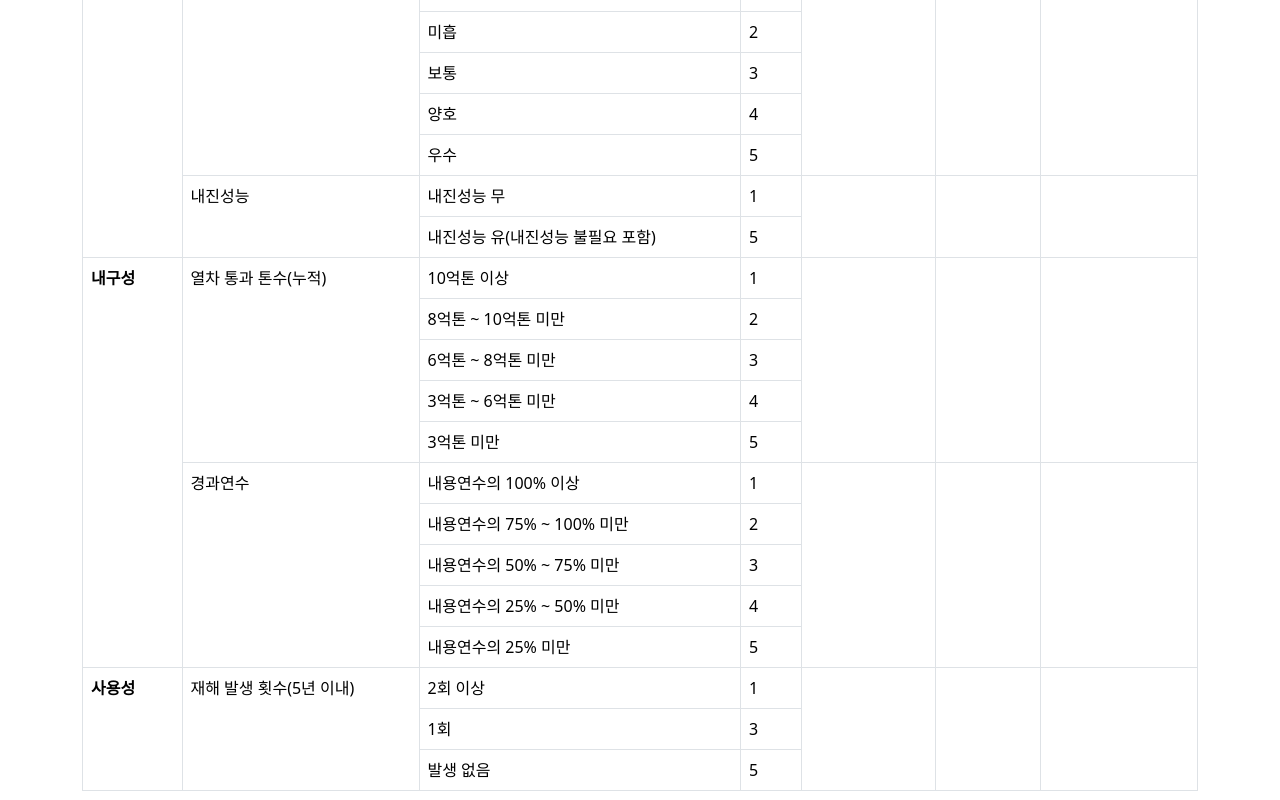
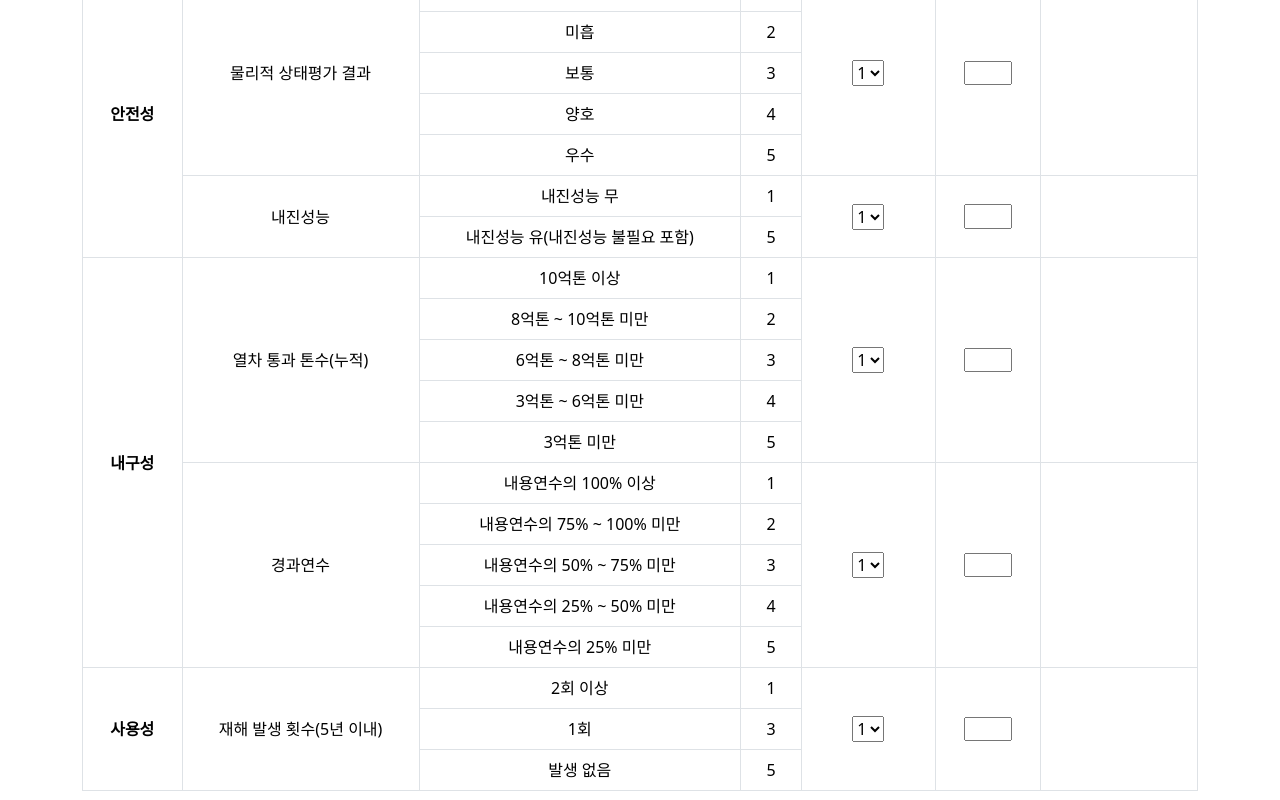
Before and after one commit to yeo99/goldline-perf-check-fe, a React (Create React App) app: page /main/check in a window 1280 px wide. Shown: the part 740-1540 px from the top of the page. Built offline with nearby package versions, Linux system fonts and the light colour scheme; no server answers; a web font is replaced by a local one.

Commit message:
[ADD] 테이블 점수계산 코드 작성중 커밋

```diff
--- a/src/index.css
+++ b/src/index.css
@@ -1,5 +1,6 @@
 @import './fonts/font.scss';
 @import './styles/common/normalize.scss';
+@import './styles/common/input.css';
 /* common */
 * {
     box-sizing: border-box !important;
--- a/src/pages/CheckPage/Check.jsx
+++ b/src/pages/CheckPage/Check.jsx
@@ -27,6 +27,9 @@ function Check() {
 
 	const [finalSelectedFacilityName, setFinalSelectedFacilityName] = useState(null);
 	const [finalSelectedFacilityCode, setFinalSelectedFacilityCode] = useState(null);
+
+	const [evaluationResults, setEvaluationResults] = useState({});	// 평가 결과를 담는 객체
+	const [importances, setImportances] = useState({});	// 중요도 값을 담는 객체
 
 	// 대분류 선택시 중분류 API 요청
 	const handleHighClassChange = (e) => {
@@ -128,19 +131,15 @@ function Check() {
 
 		}
 	}
-	// const fetchQuestionsForCategory = async (category) => {
-	// 	try {
-	// 		const response = await fetch(`${process.env.PUBLIC_URL}/${category}.json`);
-	// 		if (response.ok) {
-	// 			const data = await response.json();
-	// 			setQuestions(data);
-	// 		} else {
-	// 			console.error("Failed to fetch questions for category:", category);
-	// 		}
-	// 	} catch (error) {
-	// 		console.error("Error fetching questions for category:", category, error);
-	// 	}
-	// }
+
+	const handleImportanceChange = (id, value) => {
+		const currentImportanceSum = Object.values(importances).reduce((acc, curr) => acc + curr, 0)
+		if (currentImportanceSum + value <= 100) {
+			setImportances(prev => ({...prev, [id]: value}))
+		} else {
+			alert("중요도의 합은 100을 넘을 수 없습니다.")
+		}
+	}
 
 	useEffect(() => {
 		// 대분류 코드 API 요청
@@ -151,7 +150,16 @@ function Check() {
 			.catch(error => {
 				console.error('Error fetching high class categories:', error);
 			})
-	}, [selectedHighClass]);
+
+		// 평가 결과, 중요도 핸들링 코드
+		let newEvaluationIndex = {};
+		for (let key in evaluationResults) {
+			newEvaluationIndex[key] = evaluationResults[key] * importances[key];
+		}
+
+		// 평가지수 변경
+		let totalEvaluationIndex = Object.values(newEvaluationIndex).reduce((acc, curr) => acc + curr, 0);
+	}, [selectedHighClass, evaluationResults, importances]);
 
 	return (
 		<div className='check-page-container'>
@@ -264,14 +272,23 @@ function Check() {
 									<td>불량</td>
 									<td>1</td>
 									<td rowSpan={5}>
-										{/* <input type='text' style={{ width:'100%' }}></input> */}
-										</td>
+										<select>
+											<option>1</option>
+											<option>2</option>
+											<option>3</option>
+											<option>4</option>
+											<option>5</option>
+										</select>
+									</td>
 									<td rowSpan={5}>
-										{/* <input type='text' style={{ width:'100%' }}></input> */}
-										</td>
-									<td rowSpan={5}>
-										{/* <input type='text' style={{ width:'100%' }}></input> */}
-										</td>
+									<input
+										type="number"
+										min="0"
+										className='importance-input'
+										onChange={(e) => handleImportanceChange("stability", )}
+									/>
+									</td>
+									<td rowSpan={5}></td>
 								</tr>
 								<tr>
 									<td>미흡</td>
@@ -293,8 +310,15 @@ function Check() {
 									<td rowSpan={2}>내진성능</td>
 									<td>내진성능 무</td>
 									<td>1</td>
-									<td rowSpan={2}></td>
-									<td rowSpan={2}></td>
+									<td rowSpan={2}>
+										<select>
+											<option>1</option>
+											<option>5</option>
+										</select>
+									</td>
+									<td rowSpan={2}>
+									<input type="number" min="0" className='importance-input'></input>
+									</td>
 									<td rowSpan={2}></td>
 								</tr>
 								<tr>
@@ -306,8 +330,18 @@ function Check() {
 									<td rowSpan={5}>열차 통과 톤수(누적)</td>
 									<td>10억톤 이상</td>
 									<td>1</td>
-									<td rowSpan={5}></td>
-									<td rowSpan={5}></td>
+									<td rowSpan={5}>
+										<select>
+											<option>1</option>
+											<option>2</option>
+											<option>3</option>
+											<option>4</option>
+											<option>5</option>
+										</select>
+									</td>
+									<td rowSpan={5}>
+										<input type="text" className='importance-input'></input>
+									</td>
 									<td rowSpan={5}></td>
 								</tr>
 								<tr>
@@ -330,8 +364,18 @@ function Check() {
 									<td rowSpan={5}>경과연수</td>
 									<td>내용연수의 100% 이상</td>
 									<td>1</td>
-									<td rowSpan={5}></td>
-									<td rowSpan={5}></td>
+									<td rowSpan={5}>
+										<select>
+											<option>1</option>
+											<option>2</option>
+											<option>3</option>
+											<option>4</option>
+											<option>5</option>
+										</select>
+									</td>
+									<td rowSpan={5}>
+										<input type="number" min="0" className='importance-input'></input>
+									</td>
 									<td rowSpan={5}></td>
 								</tr>
 								<tr>
@@ -355,8 +399,16 @@ function Check() {
 									<td rowSpan={3}>재해 발생 횟수(5년 이내)</td>
 									<td>2회 이상</td>
 									<td>1</td>
-									<td rowSpan={3}></td>
-									<td rowSpan={3}></td>
+									<td rowSpan={3}>
+										<select>
+											<option>1</option>
+											<option>3</option>
+											<option>5</option>
+										</select>
+									</td>
+									<td rowSpan={3}>
+									<input type="number" min="0" className='importance-input'></input>
+									</td>
 									<td rowSpan={3}></td>
 								</tr>
 								<tr>
--- a/src/pages/CheckPage/Check.scss
+++ b/src/pages/CheckPage/Check.scss
@@ -34,3 +34,12 @@
     font-family: 'notoSansKrRegular';
     margin-bottom: 8px;
 }
+
+td, th {
+    vertical-align: middle;
+    text-align: center;
+}
+
+.importance-input {
+    width: 3rem;
+}
--- /dev/null
+++ b/src/styles/common/input.css
@@ -0,0 +1,5 @@
+input[type="number"]::-webkit-outer-spin-button,
+input[type="number"]::-webkit-inner-spin-button {
+    -webkit-appearance: none;
+    margin: 0;
+}
```
